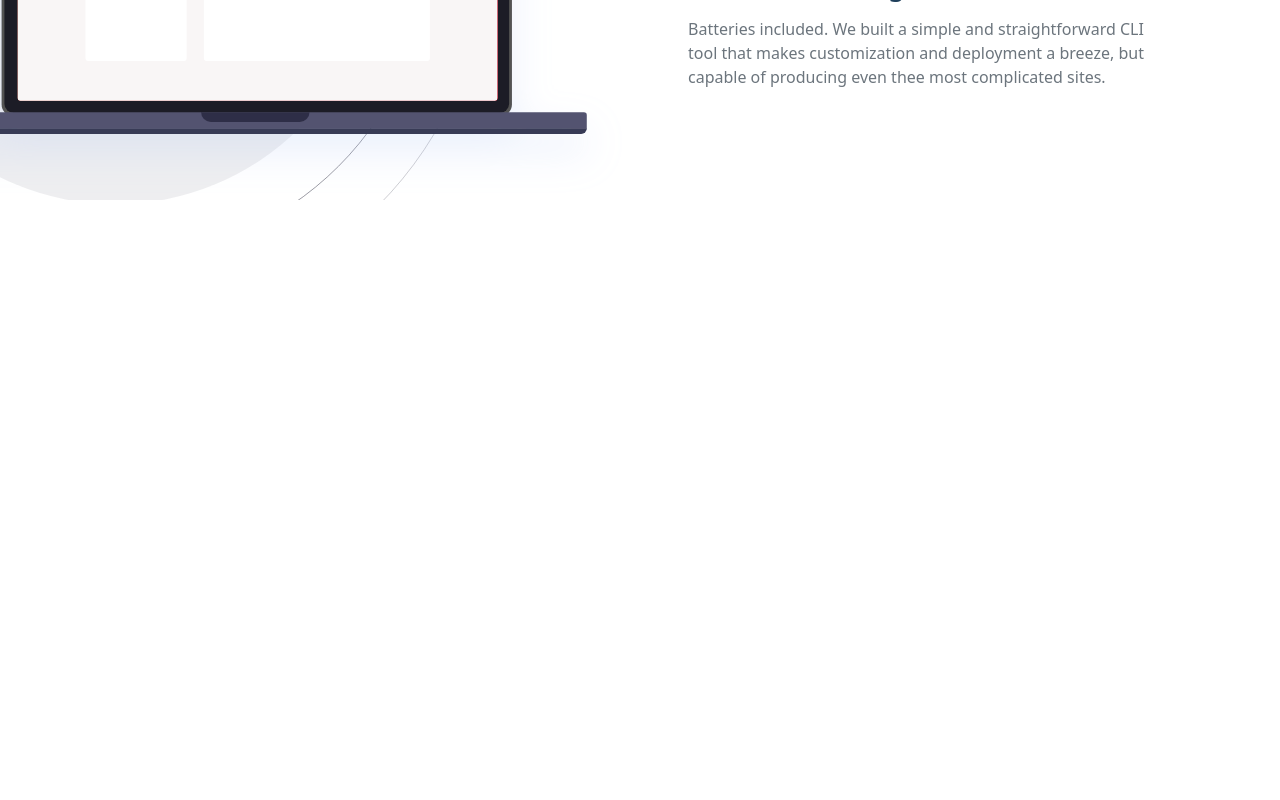
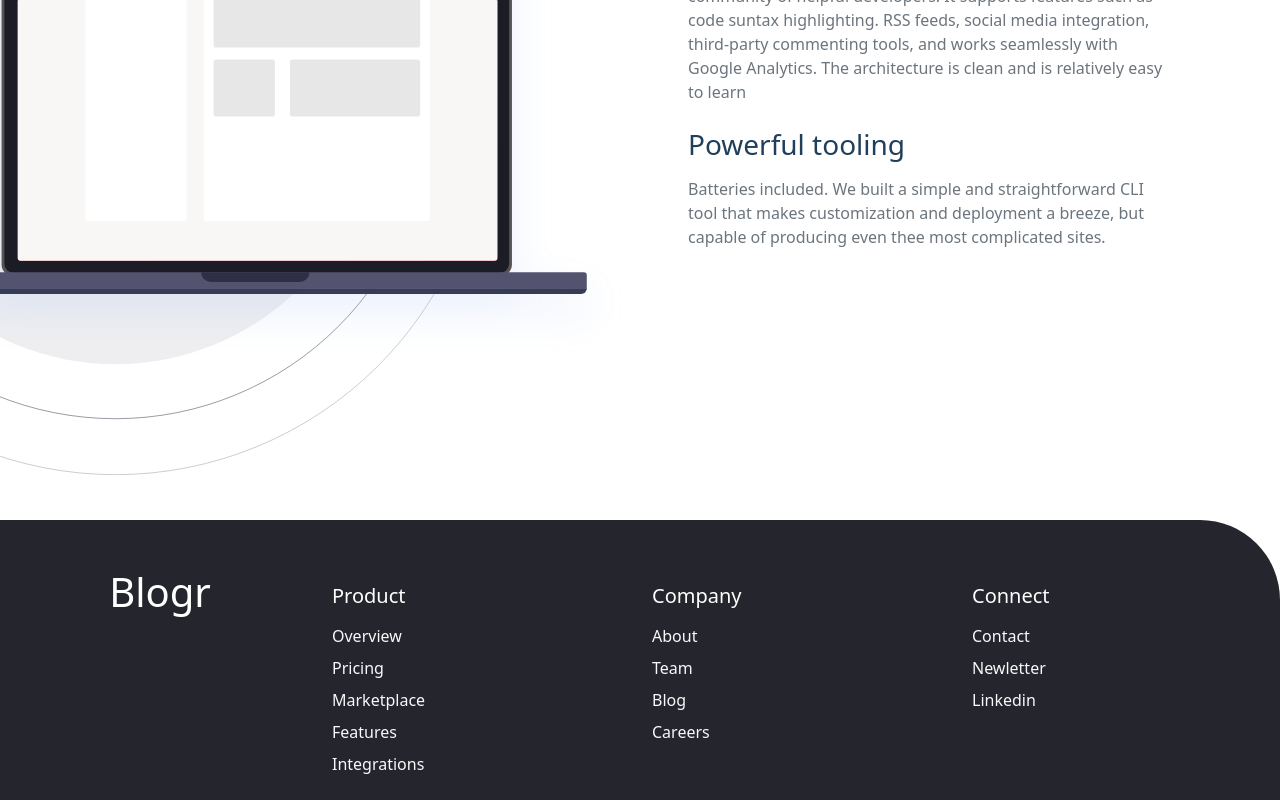
Before and after one commit to Ali-0mar/Blogr-Landing-Page, a React (Create React App) app: page / in a window 1280 px wide. Shown: the part 2101-2901 px from the top of the page. Before the commit the page ends 2301 px from the top, so only its background shows below. Built offline with nearby package versions, Linux system fonts and the light colour scheme.

Commit message:
Added the footer

```diff
--- a/src/components/Art/Art.jsx
+++ b/src/components/Art/Art.jsx
@@ -2,7 +2,7 @@ import "./art.styles.css";
 import mobiles from "../../Assets/illustration-phones.svg";
 export const Art = () => {
         return (
-                <div className="Art pb-5">
+                <div className="Art pb-lg-5">
                         <section className="row">
                                 <div className="col-lg-6 mobiles">
                                         <img src={mobiles} />
--- a/src/components/Art/art.styles.css
+++ b/src/components/Art/art.styles.css
@@ -1,7 +1,6 @@
 .Art .row {
         background-color: var(--Very-dark-blue);
         margin-top: 12rem;
-        margin-bottom: 10rem;
         /* padding-bottom: 100px; */
         background-image: url("../../Assets/bg-pattern-circles.svg");
         background-size: cover;
@@ -25,7 +24,7 @@
                 margin-top: 20rem;
         }
         .Art img {
-                transform: translateY(Calc(-41vh + -3%)) translateX(Calc(8vw + 6%));
+                transform: translateY(Calc(-37vh + -3%)) translateX(Calc(8vw + 6%));
         }
 }
 
@@ -37,6 +36,7 @@
                 background-size: cover;
                 background-position-x: -29vw;
                 background-position-y: -112vh;
+                margin-bottom: 20rem;
         }
         .infrastrucure {
                 transform: none;
--- /dev/null
+++ b/src/components/Footer/footer.jsx
@@ -0,0 +1,79 @@
+import { Last } from "react-bootstrap/esm/PageItem";
+import { Link } from "react-router-dom";
+import "./footer.styles.css";
+export const Footer = () => {
+        return (
+                <footer className="row pt-md-5 align-content-md-stretch text-center text-md-start">
+                        <h1 className="col-md-3 text-center">Blogr</h1>
+                        <ul className="col-md-3 list-unstyled mt-3">
+                                <h5 className="mb-3">Product</h5>
+                                <li className="my-2">
+                                        <Link to="#" className="text-light text-decoration-none">
+                                                Overview
+                                        </Link>
+                                </li>
+                                <li className="my-2">
+                                        <Link to="#" className="text-light text-decoration-none">
+                                                Pricing
+                                        </Link>
+                                </li>
+                                <li className="my-2">
+                                        <Link to="#" className="text-light text-decoration-none">
+                                                Marketplace
+                                        </Link>
+                                </li>
+                                <li className="my-2">
+                                        <Link to="#" className="text-light text-decoration-none">
+                                                Features
+                                        </Link>
+                                </li>
+                                <li className="my-2">
+                                        <Link to="#" className="text-light text-decoration-none">
+                                                Integrations
+                                        </Link>
+                                </li>
+                        </ul>
+                        <ul className="col-md-3 list-unstyled mt-3">
+                                <h5 className="mb-3">Company</h5>
+                                <li className="my-2">
+                                        <Link to="#" className="text-light text-decoration-none">
+                                                About
+                                        </Link>
+                                </li>
+                                <li className="my-2">
+                                        <Link to="#" className="text-light text-decoration-none">
+                                                Team
+                                        </Link>
+                                </li>
+                                <li className="my-2">
+                                        <Link to="#" className="text-light text-decoration-none">
+                                                Blog
+                                        </Link>
+                                </li>
+                                <li className="my-2">
+                                        <Link to="#" className="text-light text-decoration-none">
+                                                Careers
+                                        </Link>
+                                </li>
+                        </ul>
+                        <ul className="col-md-3 list-unstyled mt-3">
+                                <h5 className="mb-3">Connect</h5>
+                                <li className="my-2">
+                                        <Link to="#" className="text-light text-decoration-none">
+                                                Contact
+                                        </Link>
+                                </li>
+                                <li className="my-2">
+                                        <Link to="#" className="text-light text-decoration-none">
+                                                Newletter
+                                        </Link>
+                                </li>
+                                <li className="my-2">
+                                        <Link to="#" className="text-light text-decoration-none">
+                                                Linkedin
+                                        </Link>
+                                </li>
+                        </ul>
+                </footer>
+        );
+};
--- /dev/null
+++ b/src/components/Footer/footer.styles.css
@@ -0,0 +1,14 @@
+footer {
+        background-color: var(--Very-dark-black-blue);
+        color: var(--White);
+        border-radius: 0 80px 0 0;
+}
+.row > .col-md-3 > .my-2 > .text-light:hover {
+        text-decoration: underline;
+}
+
+@media (min-width: 768px) {
+        footer.row {
+                margin-top: 10rem;
+        }
+}
--- a/src/components/image-right/ImageRight.jsx
+++ b/src/components/image-right/ImageRight.jsx
@@ -14,7 +14,7 @@ export const ImageRight = () => {
                                         <img src={hero} />
                                         {/* </picture> */}
                                 </div>
-                                <aside className="col-lg-6 mx-5 mx-lg-0 text-center text-lg-start">
+                                <aside className="col-lg-6  text-center text-lg-start">
                                         <article className="pt-5 fs-6 mt-3  lh-sm px-5">
                                                 <h3 className="fs-4">Introducing an extensible editor</h3>
                                                 <p className="text-muted mt-3">
--- a/src/index.css
+++ b/src/index.css
@@ -52,7 +52,6 @@ body {
         color: var(--Light-red);
         font-size: 15px;
         font-weight: 700;
-        /* margin: 1rem auto; */
 }
 .light-btns:hover,
 .light-btns:focus {
--- a/src/pages/home/Home.jsx
+++ b/src/pages/home/Home.jsx
@@ -2,6 +2,7 @@ import { Art } from "../../components/Art/Art";
 import { Header } from "../../components/header/Header";
 import { ImageRight } from "../../components/image-right/ImageRight";
 import { Laptop } from "../../components/laptop/laptop";
+import { Footer } from "../../components/Footer/footer";
 
 import "./home.styles.css";
 export const HomePage = () => {
@@ -13,6 +14,7 @@ export const HomePage = () => {
                         <ImageRight />
                         <Art />
                         <Laptop />
+                        <Footer />
                 </div>
         );
 };
```
